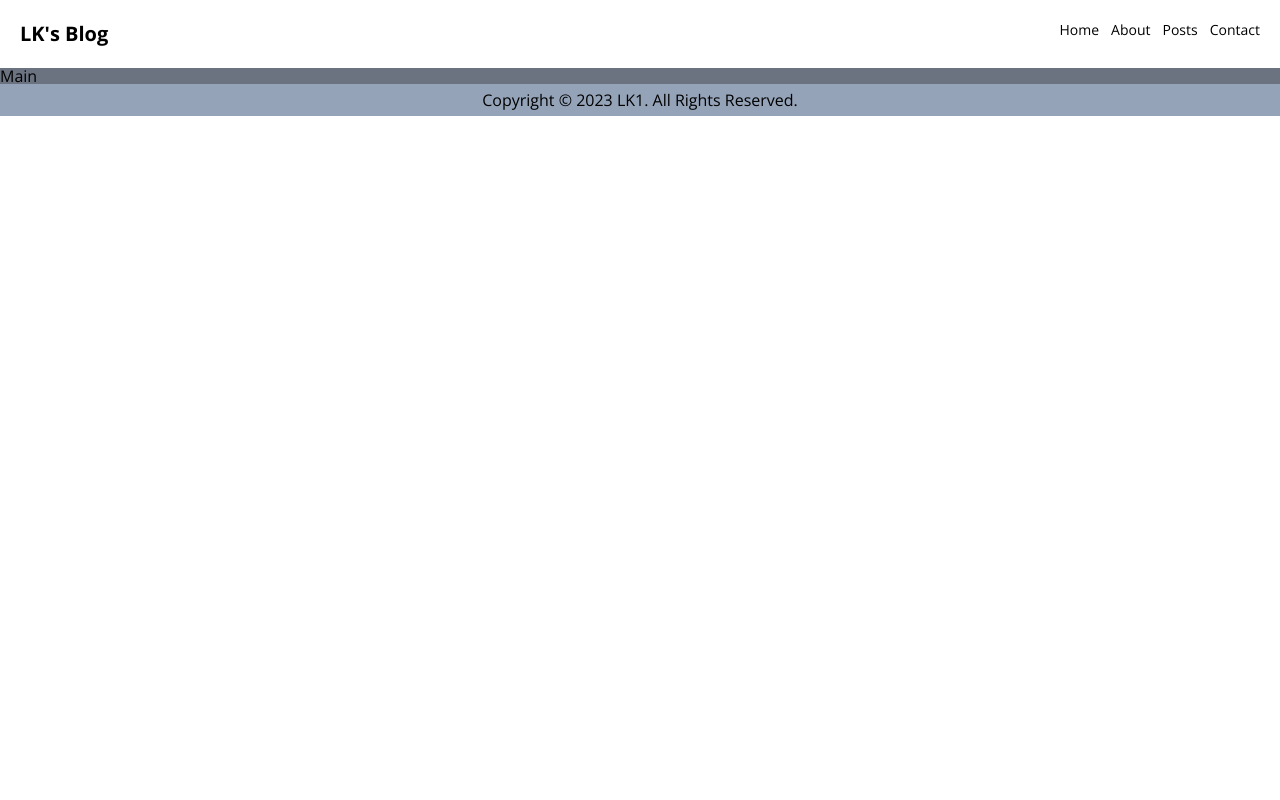
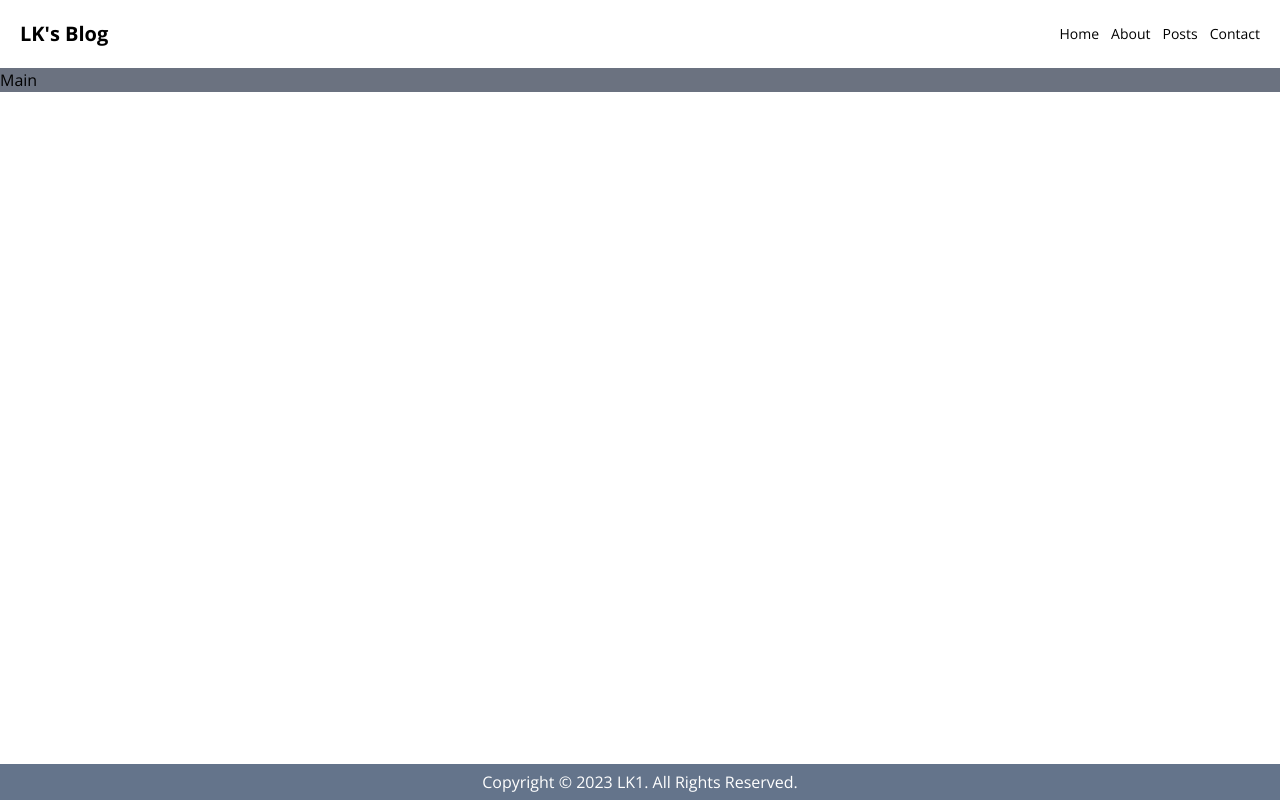
Before and after one commit to cottonsweet/LK-Blog, a Next.js app: page / in a window 1280 px wide. Built offline with nearby package versions, Linux system fonts and the light colour scheme.

Commit message:
메인 페이지 디자인 수정

```diff
--- a/src/app/globals.css
+++ b/src/app/globals.css
@@ -3,126 +3,7 @@
 @tailwind utilities;
 
 html,
-body,
-div,
-span,
-applet,
-object,
-iframe,
-h1,
-h2,
-h3,
-h4,
-h5,
-h6,
-p,
-blockquote,
-pre,
-a,
-abbr,
-acronym,
-address,
-big,
-cite,
-code,
-del,
-dfn,
-em,
-img,
-ins,
-kbd,
-q,
-s,
-samp,
-small,
-strike,
-strong,
-sub,
-sup,
-tt,
-var,
-b,
-u,
-i,
-center,
-dl,
-dt,
-dd,
-ol,
-ul,
-li,
-fieldset,
-form,
-label,
-legend,
-table,
-caption,
-tbody,
-tfoot,
-thead,
-tr,
-th,
-td,
-article,
-aside,
-canvas,
-details,
-embed,
-figure,
-figcaption,
-footer,
-header,
-hgroup,
-menu,
-nav,
-output,
-ruby,
-section,
-summary,
-time,
-mark,
-audio,
-video {
-  margin: 0;
-  padding: 0;
-  border: 0;
-  font-size: 100%;
-  font: inherit;
-  vertical-align: baseline;
+body {
+  height: 100vh;
+  overflow-y: auto;
 }
-/* HTML5 display-role reset for older browsers */
-article,
-aside,
-details,
-figcaption,
-figure,
-footer,
-header,
-hgroup,
-menu,
-nav,
-section {
-  display: block;
-}
-body {
-  line-height: 1;
-}
-ol,
-ul {
-  list-style: none;
-}
-blockquote,
-q {
-  quotes: none;
-}
-blockquote:before,
-blockquote:after,
-q:before,
-q:after {
-  content: "";
-  content: none;
-}
-table {
-  border-collapse: collapse;
-  border-spacing: 0;
-}
--- a/src/app/layout.tsx
+++ b/src/app/layout.tsx
@@ -19,9 +19,9 @@ export default function RootLayout({
 }) {
   return (
     <html lang="en" className={sans.className}>
-      <body className="w-full">
+      <body className="w-full flex flex-col max-w-screen-2xl mx-auto">
         <Header />
-        <main> {children}</main>
+        <main className="grow"> {children}</main>
         <Footer />
       </body>
     </html>
--- a/src/components/Footer.tsx
+++ b/src/components/Footer.tsx
@@ -1,6 +1,6 @@
 export default function Footer() {
   return (
-    <footer className="flex justify-center items-center bg-slate-400 h-8">
+    <footer className="bg-slate-500  py-1.5 text-center text-white">
       <p>Copyright © 2023 LK1. All Rights Reserved.</p>
     </footer>
   );
--- a/src/components/Header.tsx
+++ b/src/components/Header.tsx
@@ -2,7 +2,7 @@ import Link from "next/link";
 
 export default function Header() {
   return (
-    <header className="flex justify-between p-5">
+    <header className="flex justify-between items-center p-5">
       <div>
         <h1 className="font-bold text-xl">LK's Blog</h1>
       </div>
```
